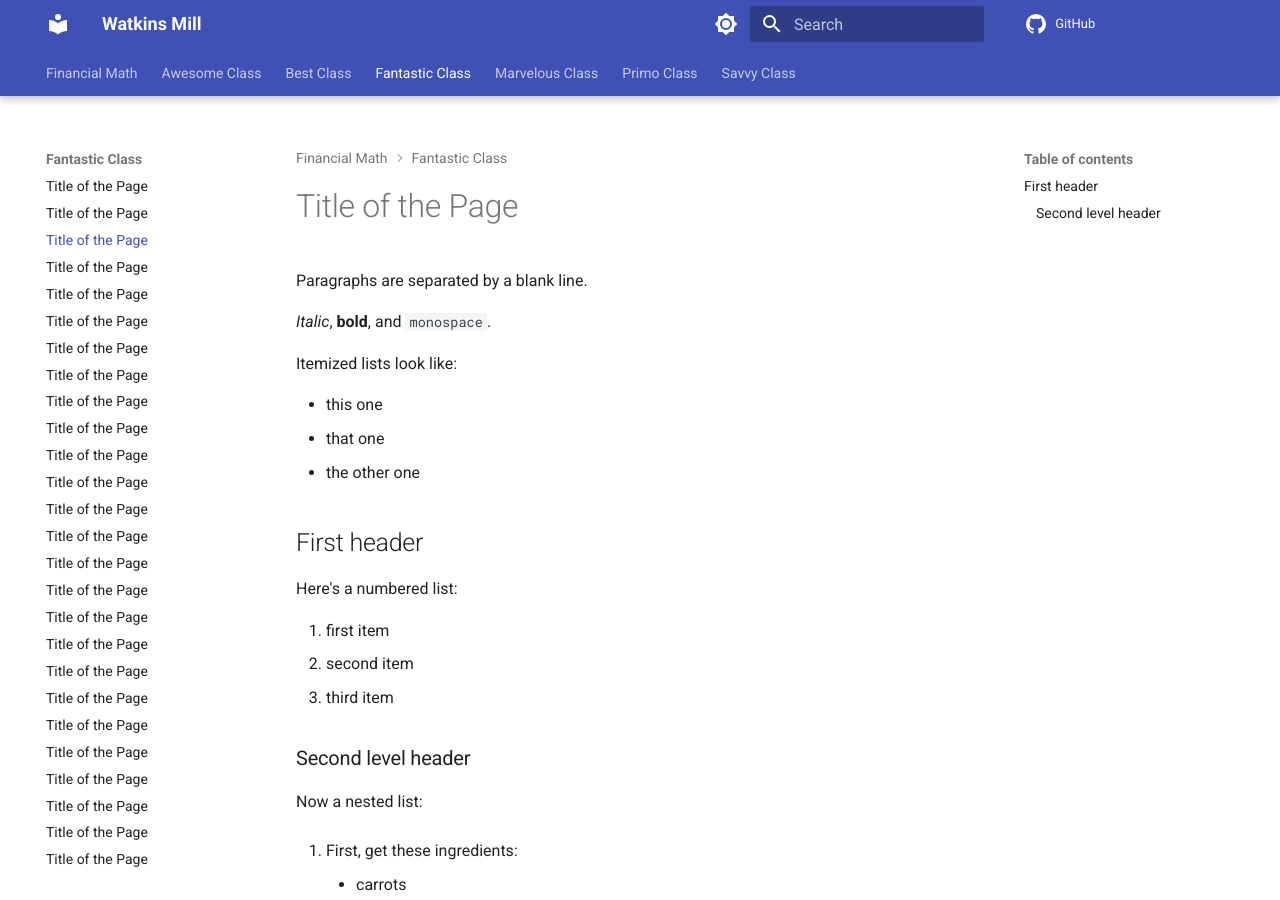
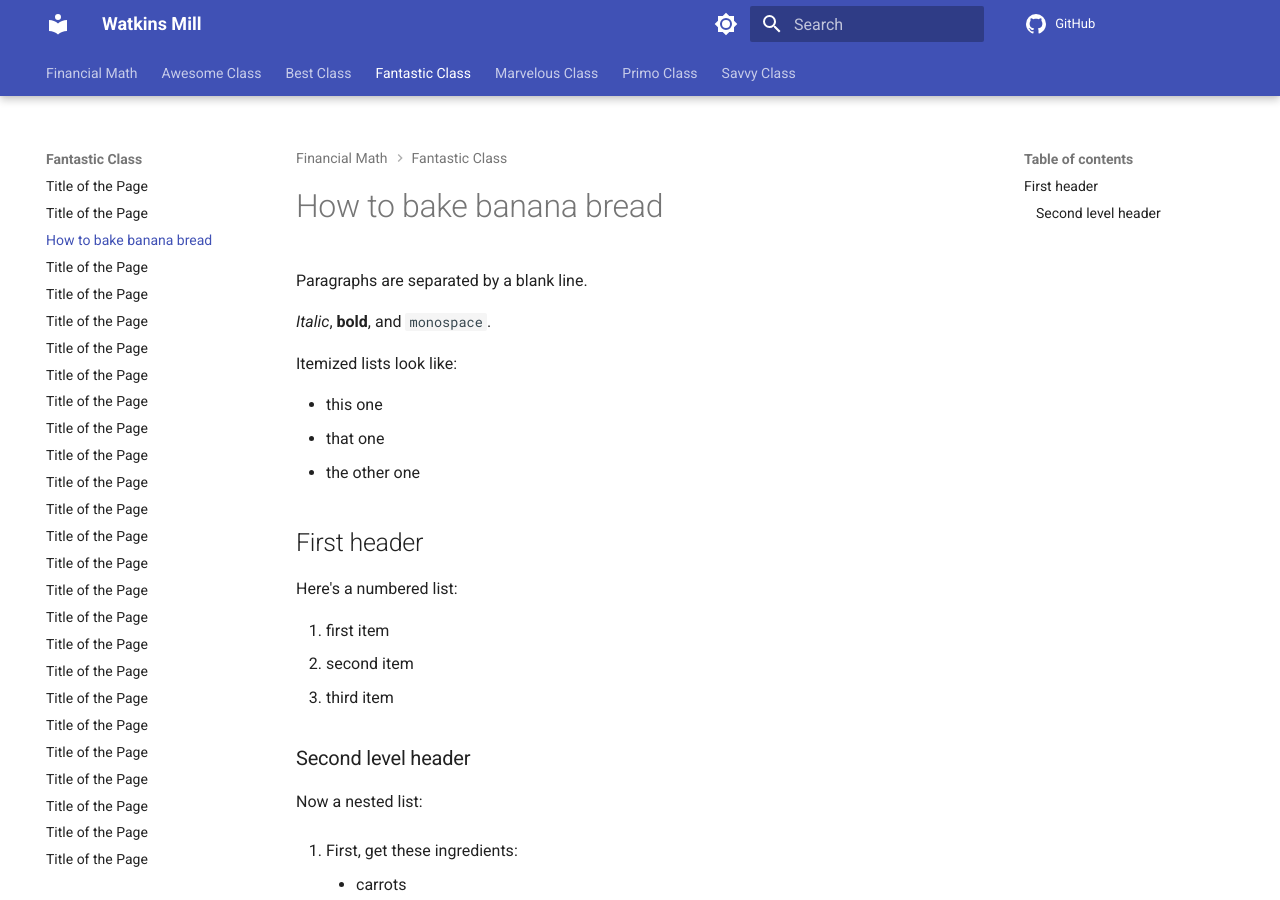
Before and after one commit to drjmarino/website, an MkDocs documentation site: the page built from docs/fantastic/human03.md, in a window 1280 px wide and 900 px high. Built offline with MkDocs 1.6.1 and Material for MkDocs 9.7.7, drawn with Linux system fonts in a browser that asks for light colours; comment, search, counter and statistics services are not loaded.

Commit message:
Update human03.md
changed the title

```diff
--- a/docs/fantastic/human03.md
+++ b/docs/fantastic/human03.md
@@ -1,4 +1,4 @@
-# Title of the Page
+# How to bake banana bread
 
 Paragraphs are separated by a blank line.
 
```
